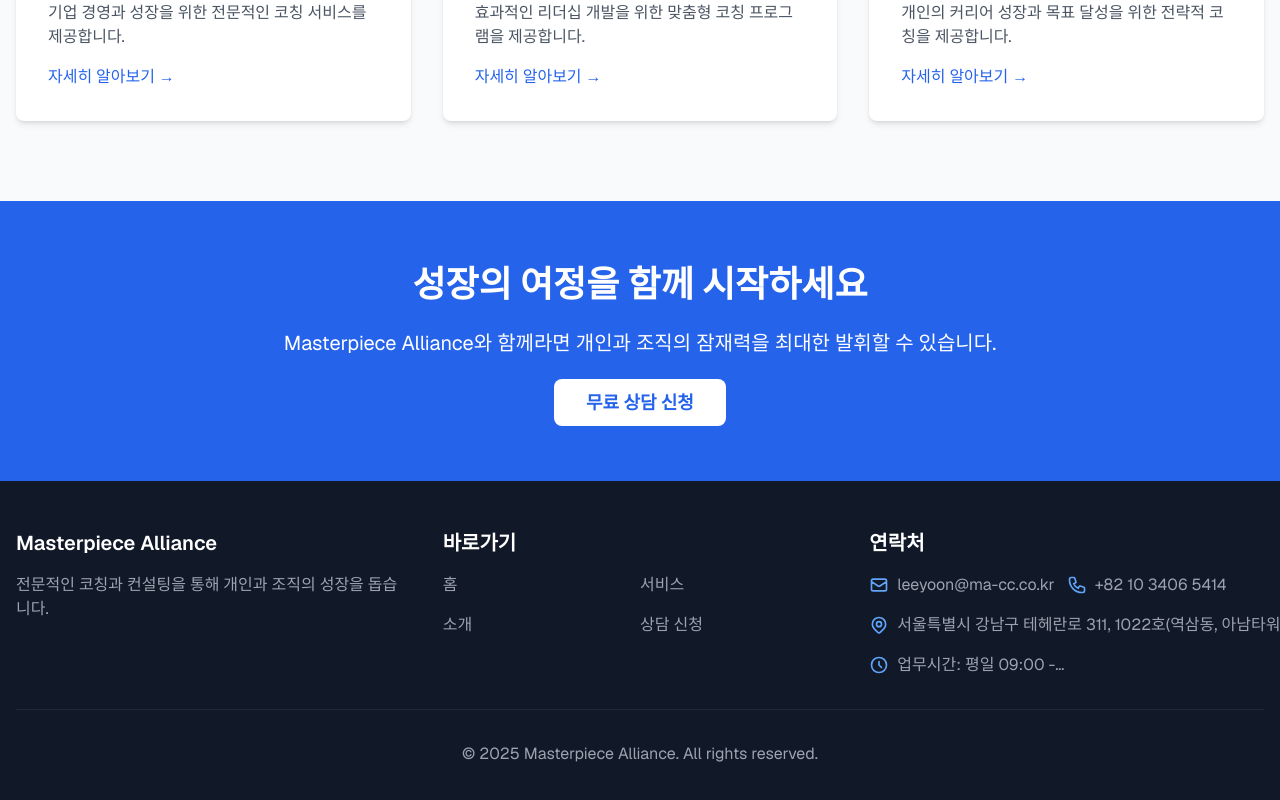
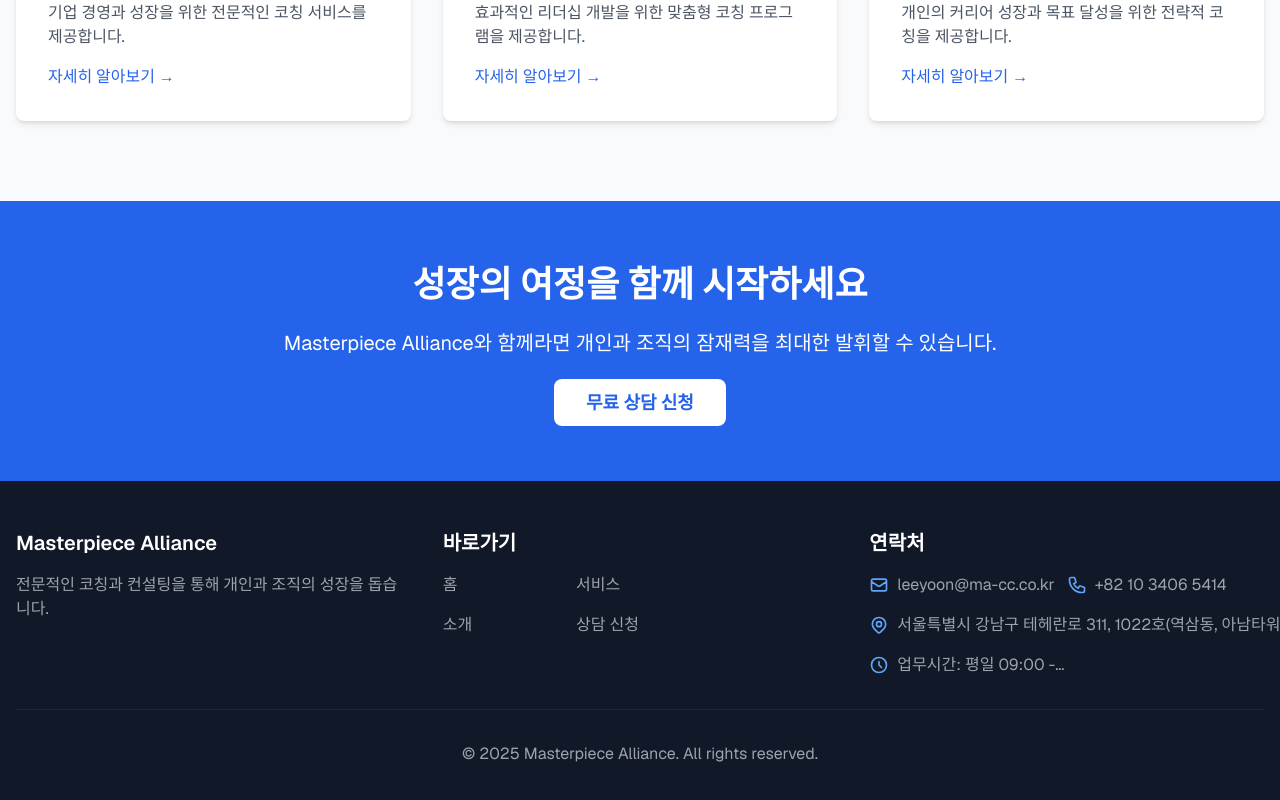
Before and after one commit to masterpiece-alliances/macc-website, a Next.js app: page / in a window 1280 px wide. Shown: the part 1015-1815 px from the top of the page. Built offline with nearby package versions, Linux system fonts and the light colour scheme.

Commit message:
푸터 바로가기 메뉴에서 서비스와 상담 신청 버튼을 왼쪽으로 이동

```diff
--- a/src/components/layout/Footer.tsx
+++ b/src/components/layout/Footer.tsx
@@ -19,13 +19,13 @@ const Footer = () => {
 
           <div>
             <h3 className="text-xl font-semibold mb-4">바로가기</h3>
-            <div className="grid grid-cols-2 gap-y-4 gap-x-0">
+            <div className="grid grid-cols-2 gap-y-4">
               <div>
                 <Link href="/" className="text-gray-400 hover:text-white transition">
                   홈
                 </Link>
               </div>
-              <div>
+              <div className="-ml-16">
                 <Link href="/services" className="text-gray-400 hover:text-white transition">
                   서비스
                 </Link>
@@ -35,7 +35,7 @@ const Footer = () => {
                   소개
                 </Link>
               </div>
-              <div>
+              <div className="-ml-16">
                 <Link href="/contact" className="text-gray-400 hover:text-white transition">
                   상담 신청
                 </Link>
```
